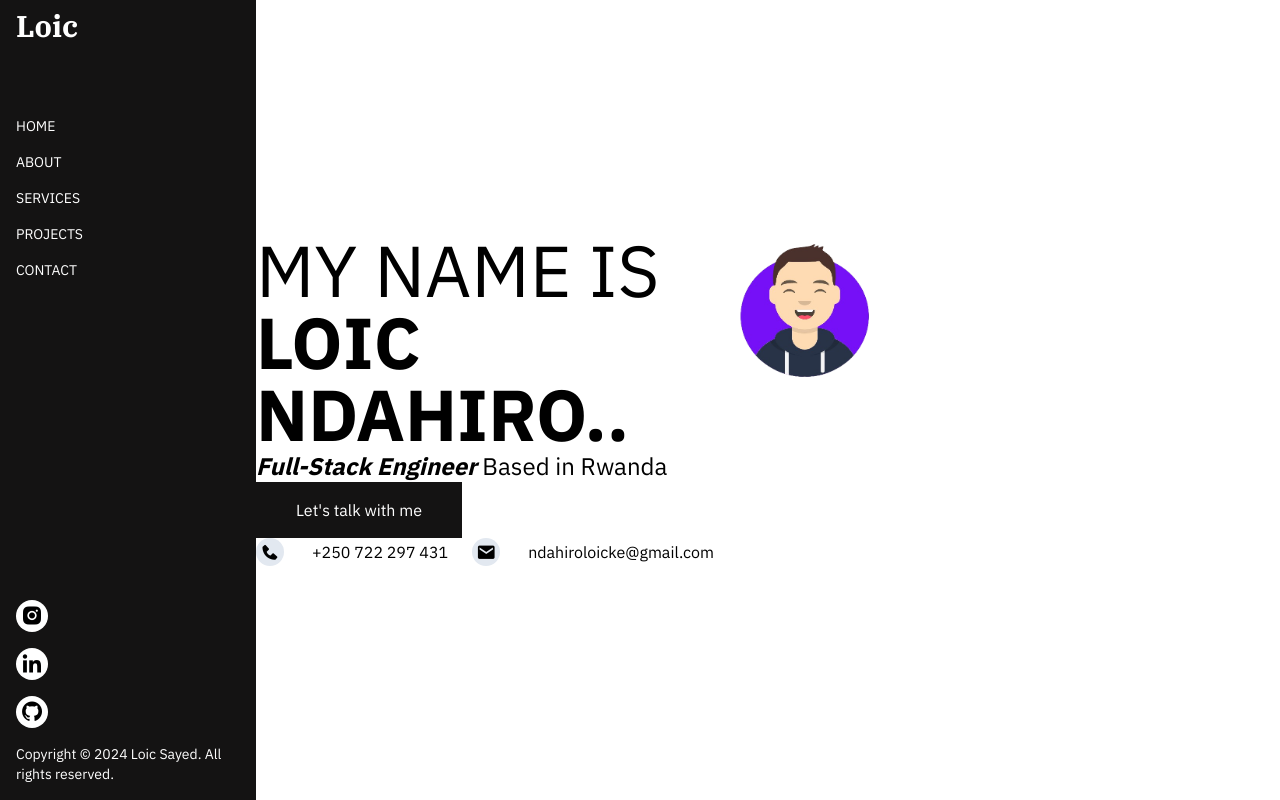
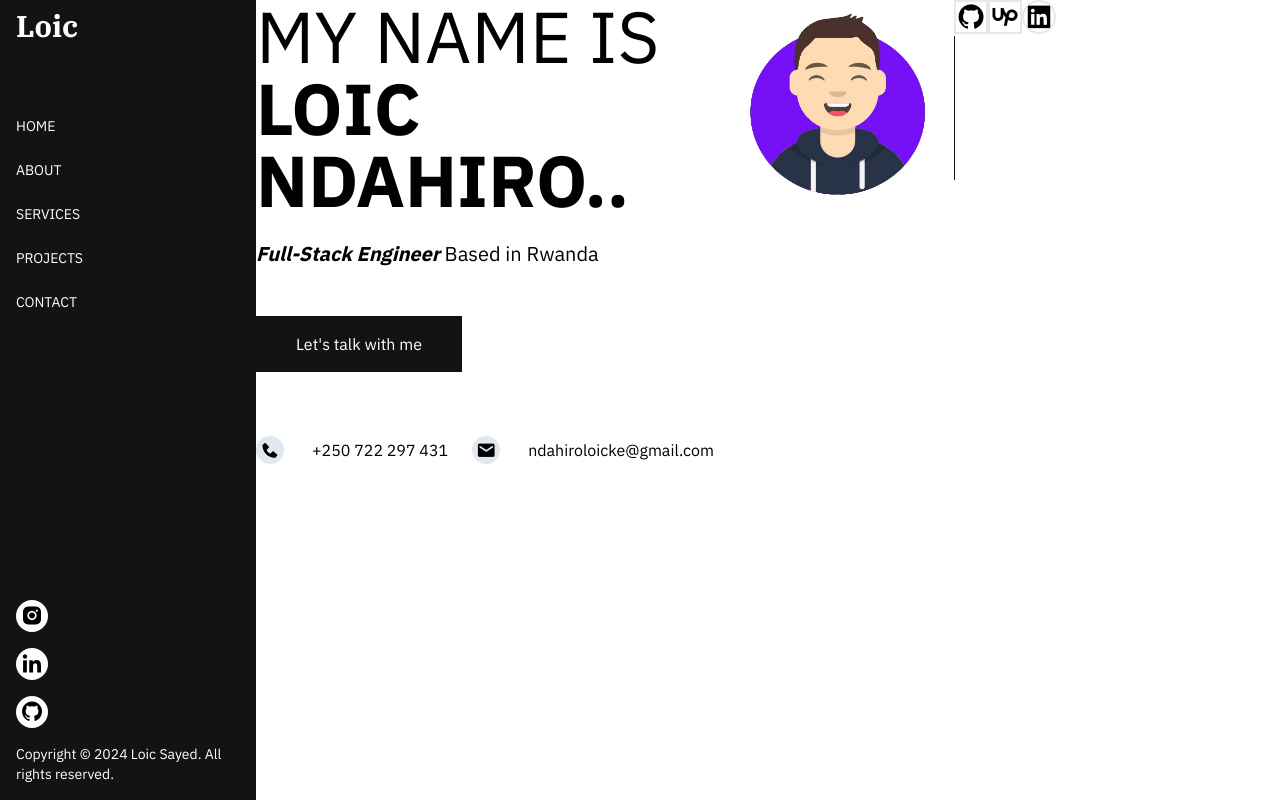
Before and after one commit to Ndahiroloicke/portfolio, a Next.js app: page / in a window 1280 px wide. Built offline with nearby package versions, Linux system fonts and the light colour scheme.

Commit message:
development

```diff
--- a/src/components/home.tsx
+++ b/src/components/home.tsx
@@ -4,15 +4,15 @@ import imagepath from '@/assets/porfolio-removebg-preview.png'
 
 const Home = () => {
     return (
-        <div className='flex justify-center items-center align-middle' style={{fontFamily:"'IBM Plex Sans', sans-serif"}}>
+        <div className='flex-1 justify-center' style={{fontFamily:"'IBM Plex Sans', sans-serif"}}>
             <div className='flex flex-row'>
                 <div>
                     <div>
                         <div className='text-7xl w-[420px]'>
                             MY NAME IS <span className='font-bold'>LOIC NDAHIRO..</span>
                         </div>
-                        <div className='text-2xl'><span className='font-bold italic'>Full-Stack Engineer</span> Based in Rwanda</div>
-                        <div>
+                        <div className='text-xl mt-6'><span className='font-bold italic'>Full-Stack Engineer</span> Based in Rwanda</div>
+                        <div className='mt-12 mb-16'>
                             <button className='bg-[#141313] text-white py-4 px-10 flex items-center'>Let's talk with me </button>
                         </div>
                     </div>
@@ -31,8 +31,14 @@ const Home = () => {
                     <Image
                         src={imagepath}
                         alt="Portfolio"
-                        className='size-44'
+                        className='size-60'
                     />
+                </div>
+                <div>
+                <i className='bx bxl-github text-3xl border-2' ></i>
+                <i className='bx bxl-upwork text-3xl border-2'></i>
+                <i className='bx bxl-linkedin-square text-3xl border-2 rounded-full' ></i>
+                <div className='bg-[#141313] w-[0.5px] h-36'></div>
                 </div>
             </div>
         </div>
--- a/src/components/navbar.tsx
+++ b/src/components/navbar.tsx
@@ -18,7 +18,7 @@ export default function Navbar() {
             >
               Loic
             </header>
-            <nav className="space-y-4">
+            <nav className="space-y-6">
               <li className="list-none">HOME</li>
               <li className="list-none">ABOUT</li>
               <li className="list-none">SERVICES</li>
```
